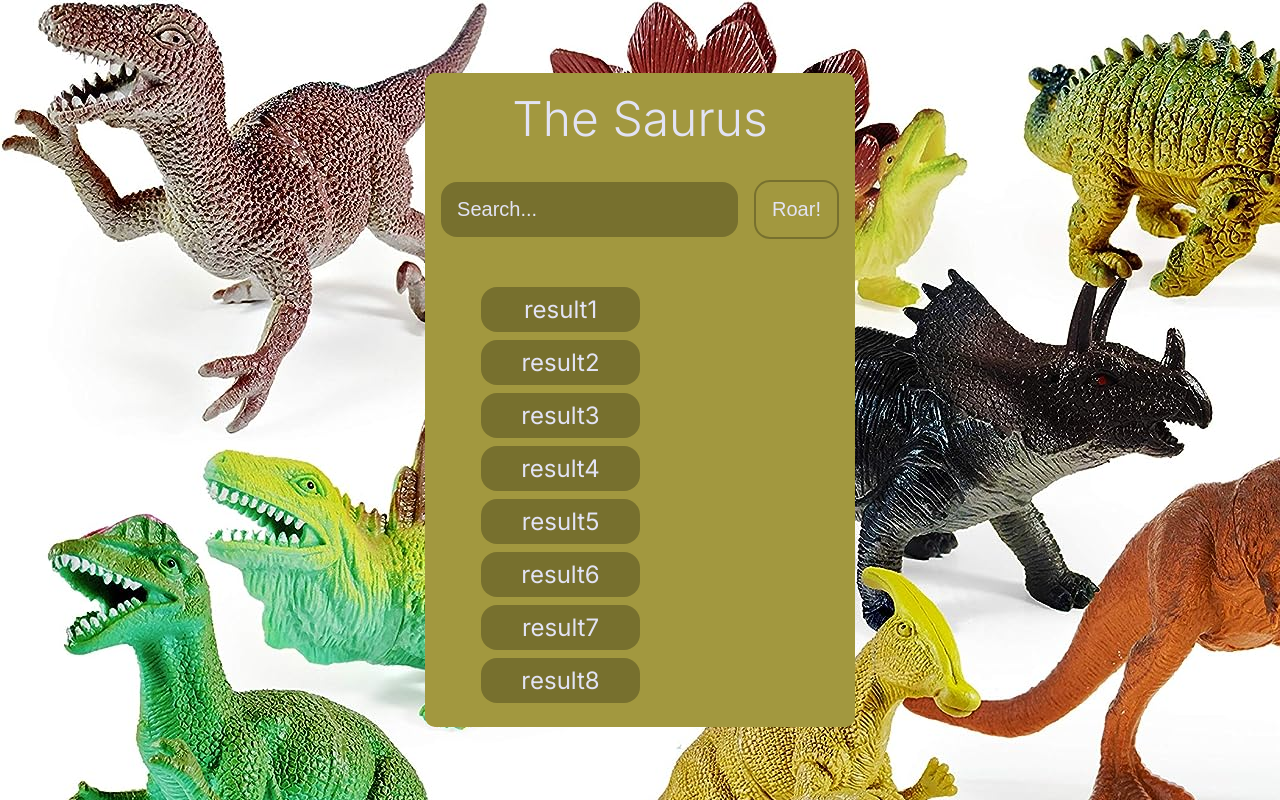
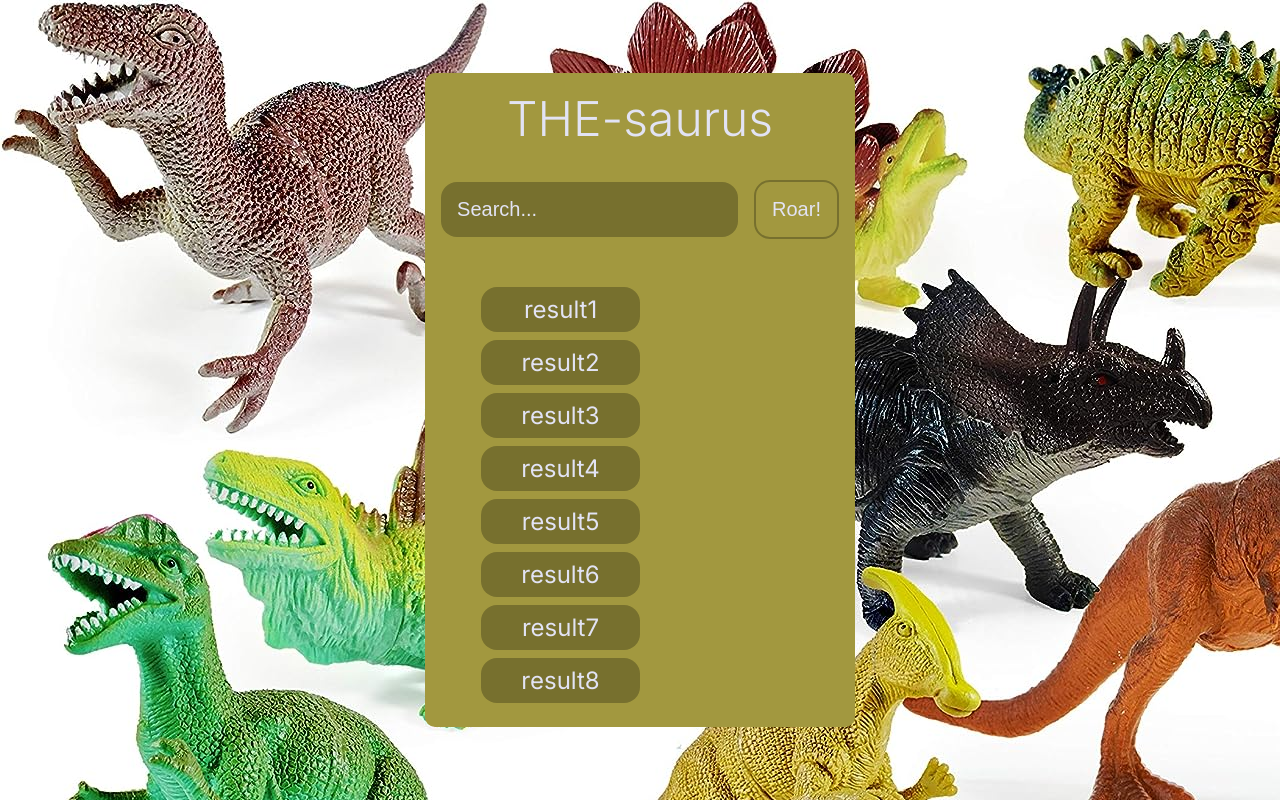
Before and after one commit to zackhanni/the-saurus, a Next.js app: page / in a window 1280 px wide. Built offline with nearby package versions, Linux system fonts and the light colour scheme.

Commit message:
change h1

```diff
--- a/src/app/page.tsx
+++ b/src/app/page.tsx
@@ -6,7 +6,7 @@ export default function Home() {
     <>
 
       <div className="container">
-        <h1>The Saurus</h1>
+        <h1>THE-saurus</h1>
         <Search />
         <Results />
       </div>
```
